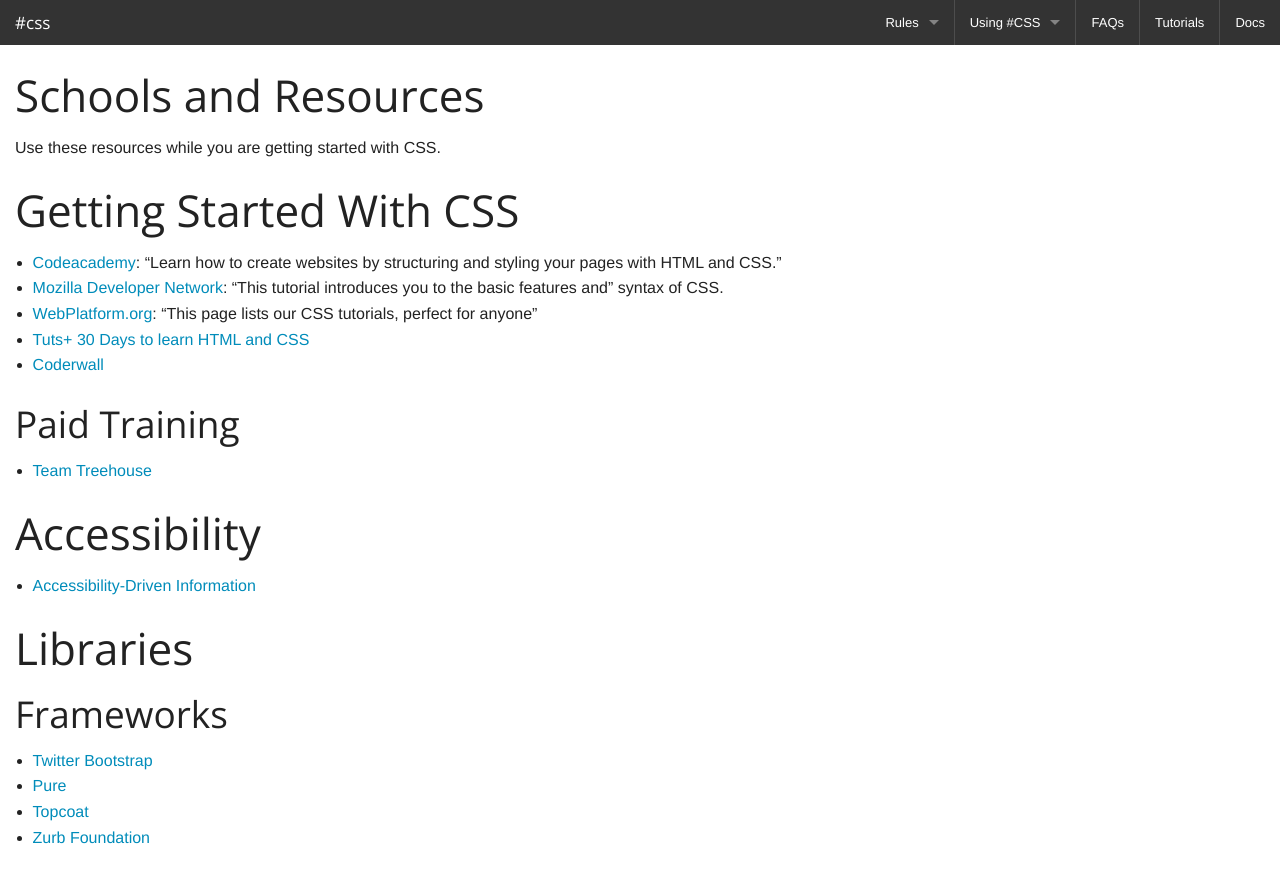
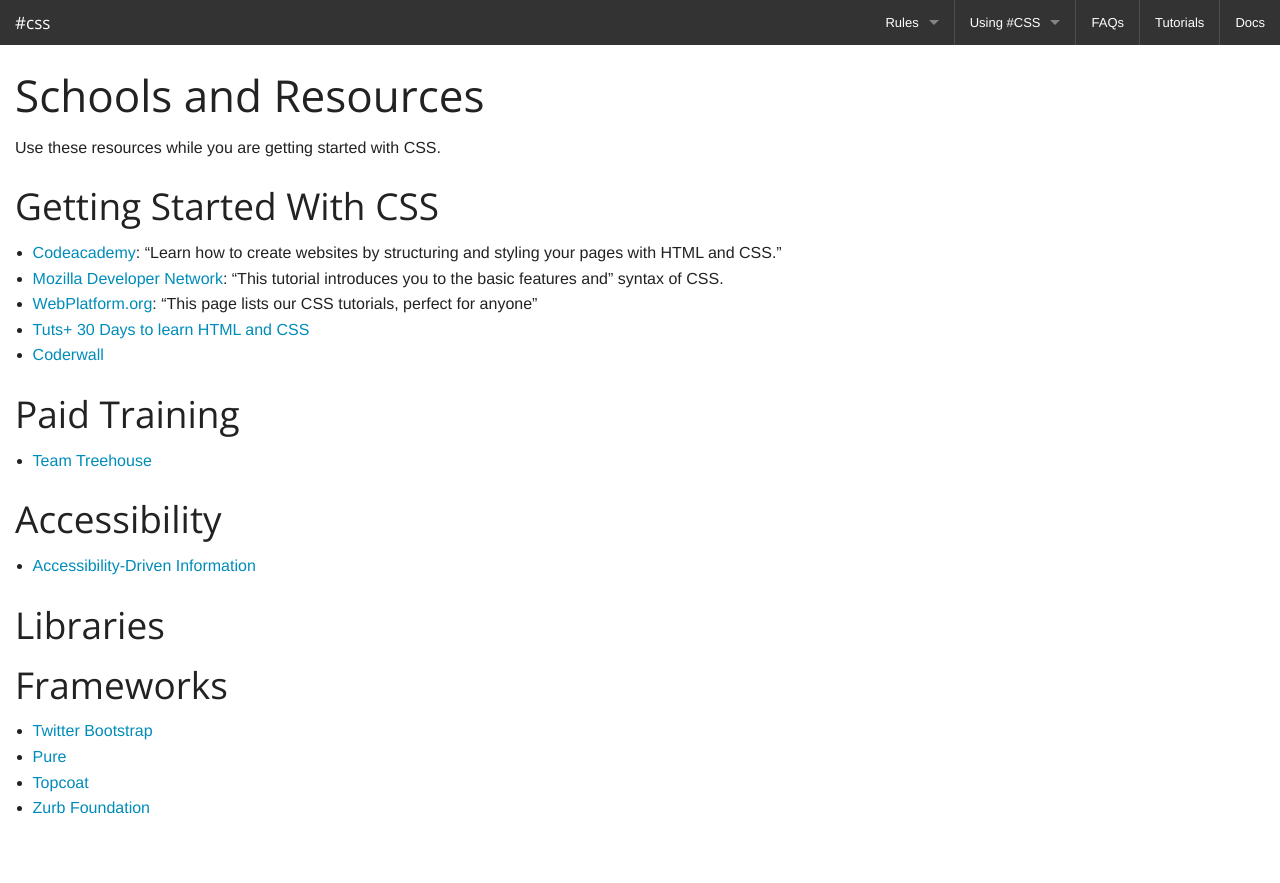
Before and after one commit to hashcss/hashcss.com, a Jekyll site: the page built from src/schools/index.md, in a window 1280 px wide. Shown: the top 883 px of the page. Built offline with Jekyll 4.4.1, drawn with Linux system fonts in a browser that asks for light colours; Markdown is read by kramdown in place of the engine named in the settings.

Commit message:
Normalized all the headers to be lower than the single hash one at the top since they all seem to be subsections.

```diff
--- a/src/schools/index.md
+++ b/src/schools/index.md
@@ -7,7 +7,7 @@
 
 Use these resources while you are getting started with CSS.
 
-# Getting Started With CSS
+## Getting Started With CSS
 
 * [Codeacademy](http://www.codecademy.com/tracks/web): "Learn how to create websites by structuring and styling your pages with HTML and CSS."
 * [Mozilla Developer Network](https://developer.mozilla.org/en-US/docs/Web/Guide/CSS/Getting_started): "This tutorial introduces you to the basic features and" syntax of CSS.
@@ -19,11 +19,11 @@
 
 * [Team Treehouse](http://teamtreehouse.com/)
 
-# Accessibility
+## Accessibility
 
 * [Accessibility-Driven Information](http://a11yproject.com/)
 
-# Libraries
+## Libraries
 
 ## Frameworks
 
```
